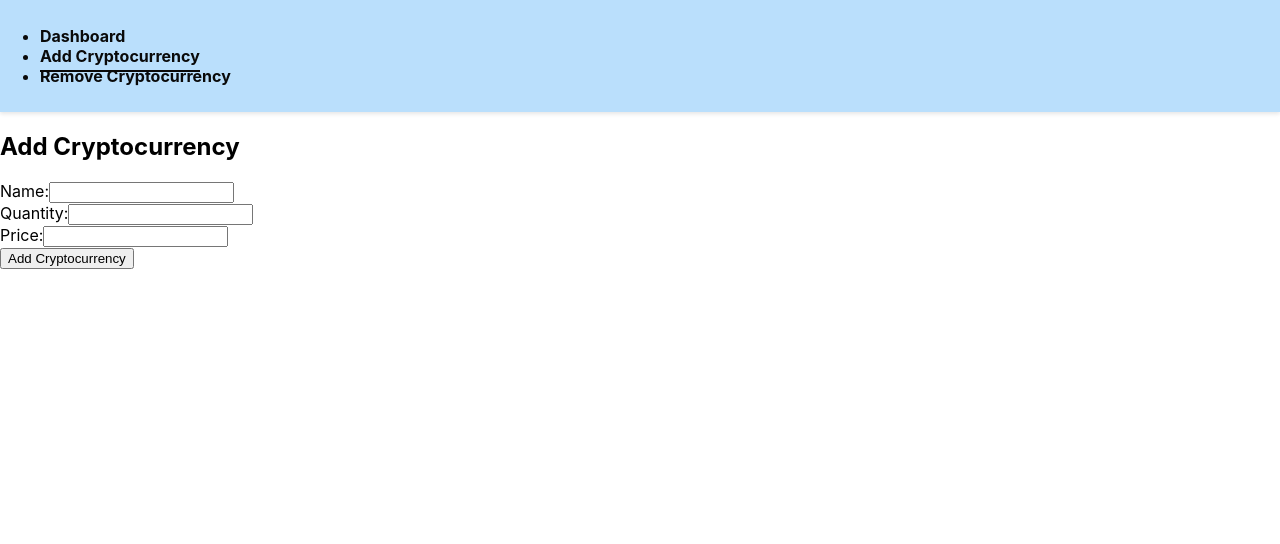
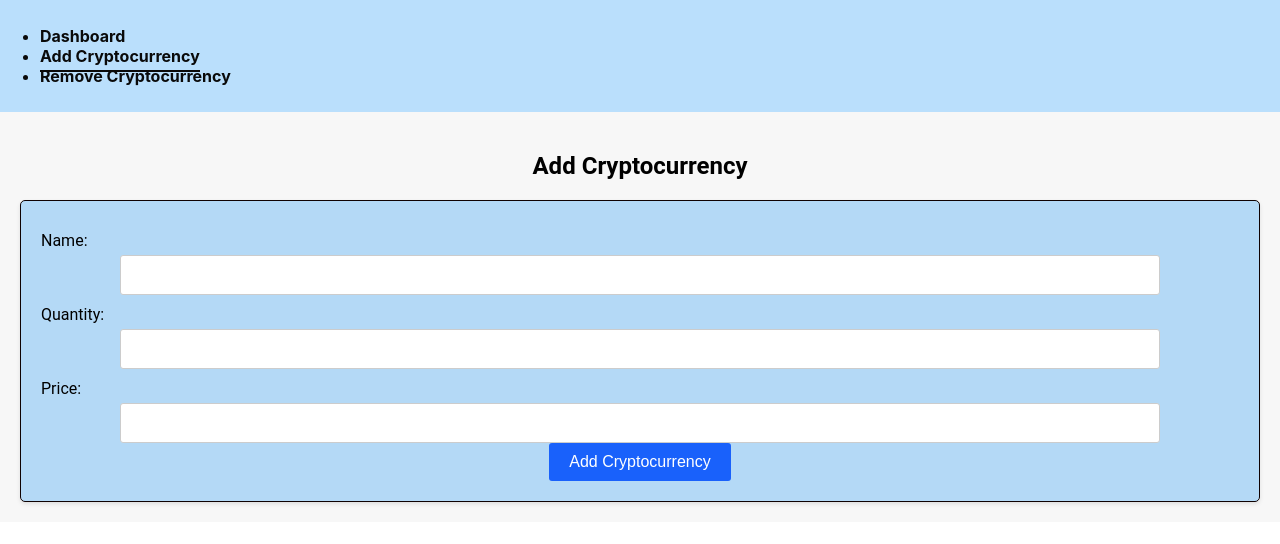
Before and after one commit to chino702/my-crypto-bag, a React (Create React App) app: page /add-crypto in a window 1280 px wide. Shown: the top 544 px of the page. Built offline with nearby package versions, Linux system fonts and the light colour scheme.

Commit message:
finished stylizing my add crypto form component with css.

```diff
--- a/src/Components/AddCryptoForm.css
+++ b/src/Components/AddCryptoForm.css
@@ -35,7 +35,7 @@
 }
 
 .add-crypto-form input {
-    width: 100%;
+    width: 85%;
     padding: 10px;
     border: 1px solid #ccc;
     border-radius: 3px;
@@ -47,14 +47,15 @@
     display: block;
     margin-top: 10px;
     padding: 10px 20px;
-    background-color: #6819fb;
+    background-color: #1961fb;
     color: white;
     border: none;
     border-radius: 3px;
     font-size: 1rem;
     cursor: pointer;
+    margin: 0 auto;
 }
 
 .add-crypto-form button:hover {
-    background-color: #5b16e6;
+    background-color: #1961fbdb;
 }
--- a/src/Components/AddCryptoForm.js
+++ b/src/Components/AddCryptoForm.js
@@ -27,9 +27,9 @@ function AddCryptoForm() {
   };
 
   return (
-    <div>
+    <div className="add-crypto-form-container">
       <h2>Add Cryptocurrency</h2>
-      <form onSubmit={handleSubmit}>
+      <form onSubmit={handleSubmit} className="add-crypto-form">
         <div>
           <label>Name:</label>
           <input
```
